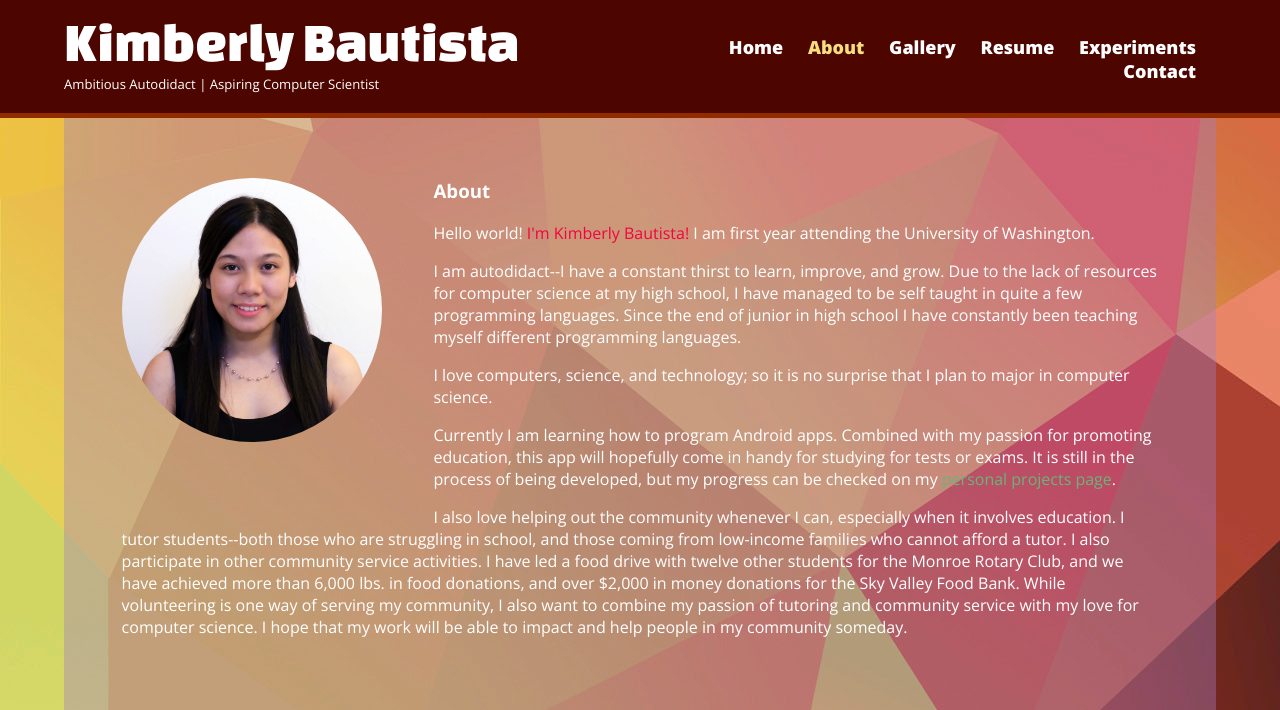
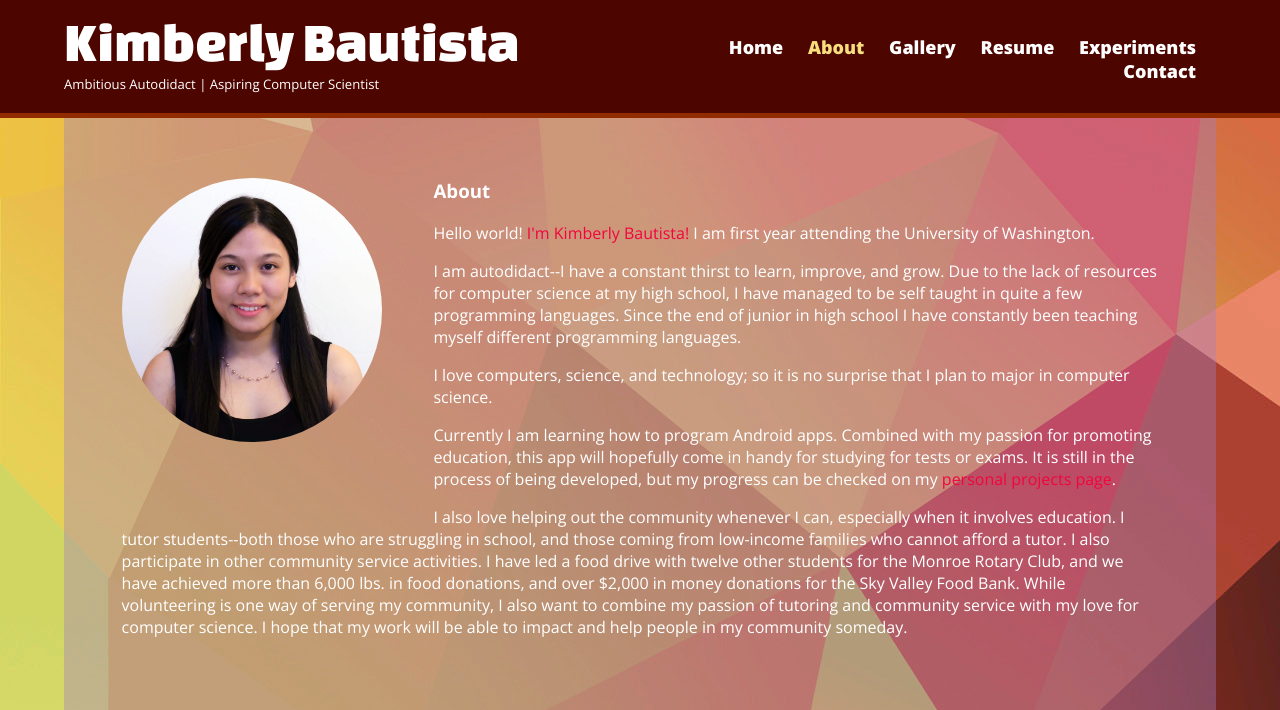
Before and after one commit to KimberlyBautista/kimberlybautista.github.io, a PHP site: page /about.html in a window 1280 px wide. Shown: the top 710 px of the page. Run offline with PHP 8.4, Linux system fonts and the light colour scheme.

Commit message:
Fixed link color on about.html

```diff
--- a/about.html
+++ b/about.html
@@ -32,7 +32,7 @@
         <h3>About</h3>
 
         <p>
-          Hello world! <span id="color">I'm Kimberly Bautista!</span> I am first year
+          Hello world! <span class="color">I'm Kimberly Bautista!</span> I am first year
           attending the University of Washington.
         </p>
 
@@ -52,7 +52,7 @@
           Currently I am learning how to program Android apps. Combined with my passion for promoting
           education, this app will hopefully come in handy for studying for tests or exams. It is
           still in the process of being developed, but my progress can be checked on my
-          <a href="experiments.html">personal projects page</a>.
+          <a class="color" href="experiments.html">personal projects page</a>.
         </p>
 
         <p>
--- a/css/main.css
+++ b/css/main.css
@@ -255,6 +255,6 @@ nav a.selected, nav a:hover {
   color:#F7DF7E;
 }
 
-#color {
+.color {
   color: #F2053C;
 }
```
